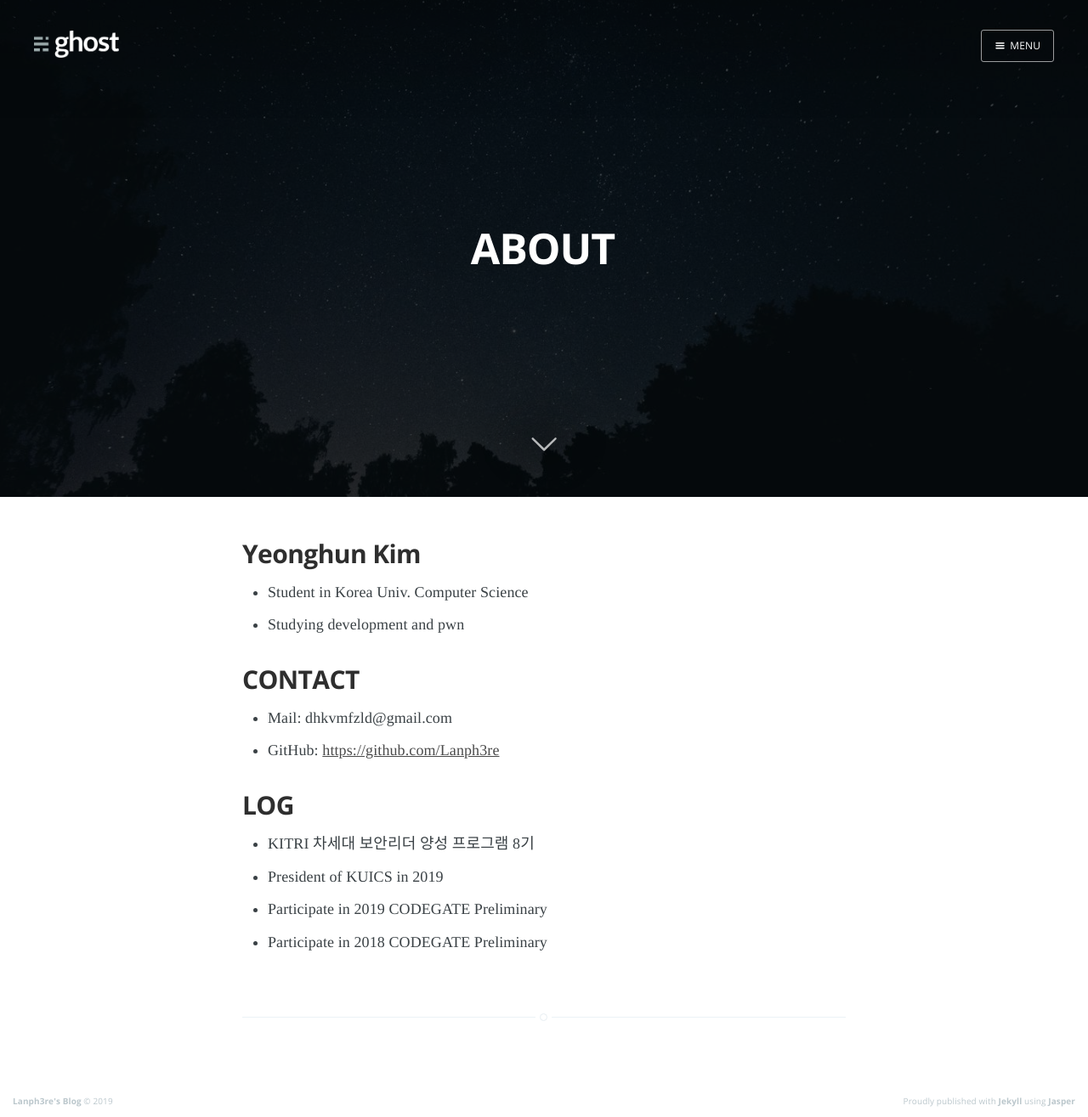
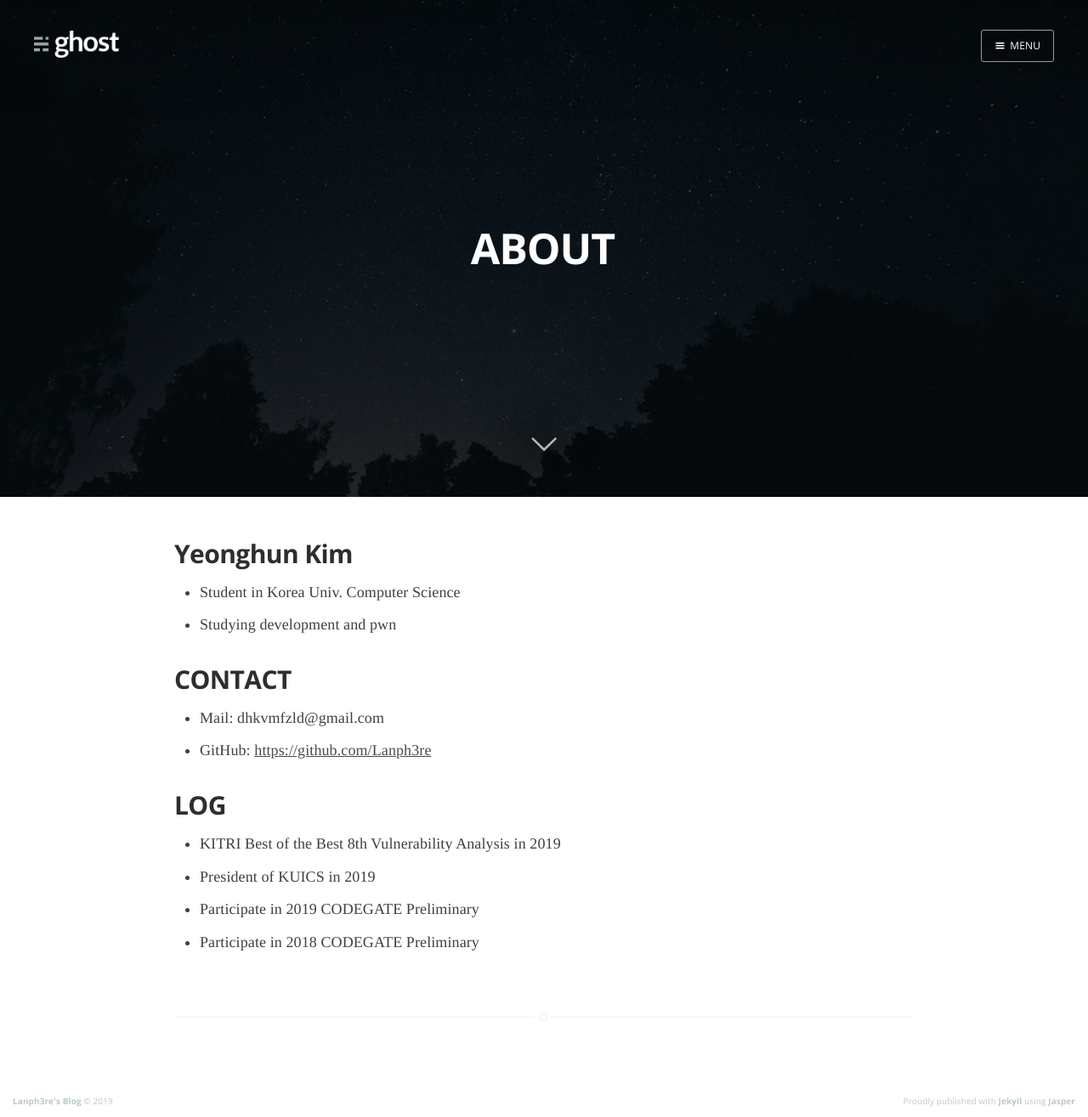
Before and after one commit to Lanph3re/lanph3re.github.io, a Jekyll site: the page built from about/index.html, in a window 1280 px wide. Shown: the whole page at 85% size. Built offline with Jekyll 4.4.1, drawn with Linux system fonts in a browser that asks for light colours; nearby versions of some CDN libraries; some web fonts are replaced.

Commit message:
EDIT: edit about page and screen.css

```diff
--- a/about/index.html
+++ b/about/index.html
@@ -46,7 +46,7 @@ current: about
     </ul>
     <h3>LOG</h3>
     <ul>
-      <li>KITRI 차세대 보안리더 양성 프로그램 8기</li>
+      <li>KITRI Best of the Best 8th Vulnerability Analysis in 2019</li>
       <li>President of KUICS in 2019</li>
       <li>Participate in 2019 CODEGATE Preliminary</li>
       <li>Participate in 2018 CODEGATE Preliminary</li>
--- a/assets/css/screen.css
+++ b/assets/css/screen.css
@@ -1004,7 +1004,7 @@ body.nav-opened .nav {
 .post {
     position: relative;
     width: 80%;
-    max-width: 710px;
+    max-width: 870px;
     margin: 4rem auto;
     padding-bottom: 4rem;
     border-bottom: #EBF2F6 1px solid;
```
